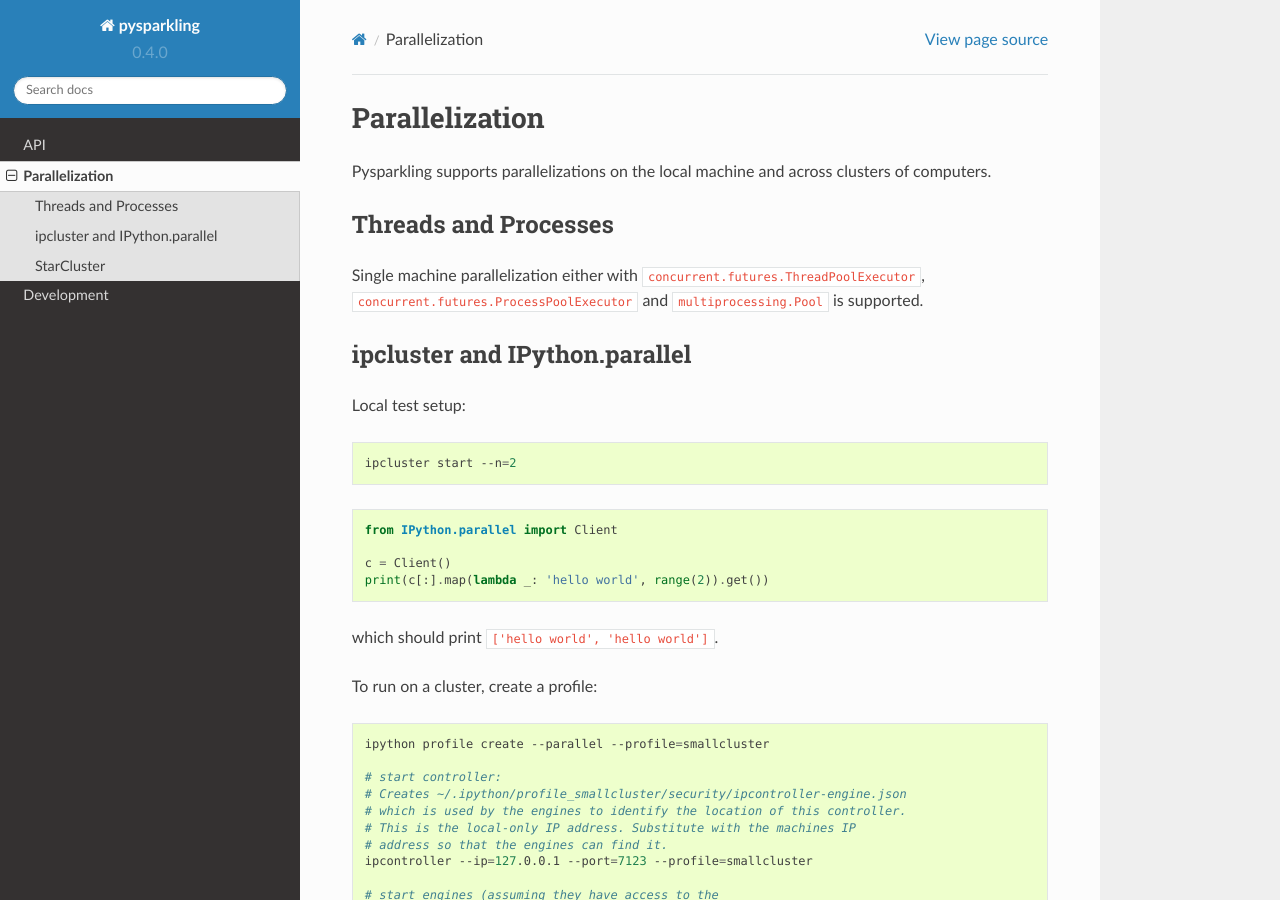
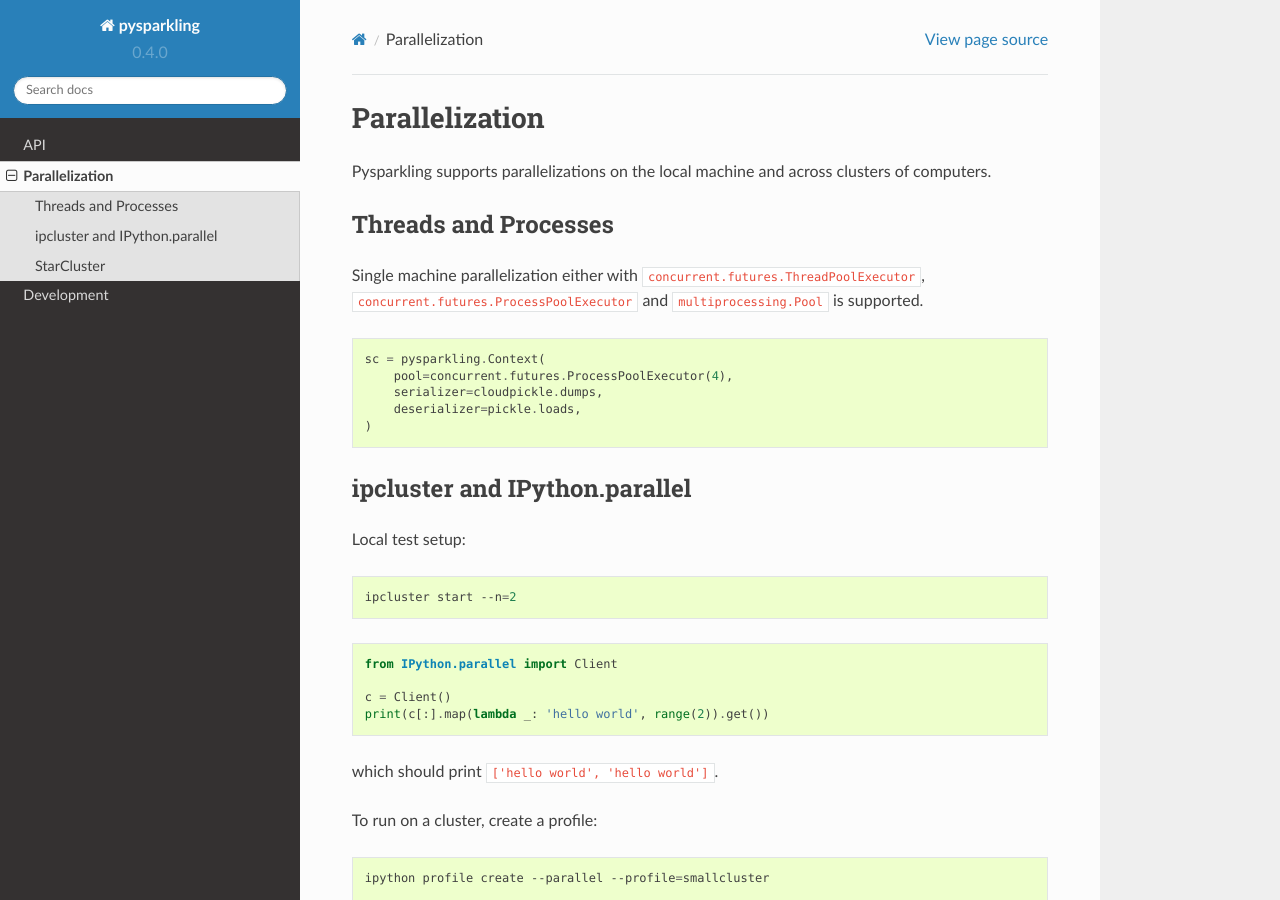
Before and after one commit to svenkreiss/pysparkling, a Sphinx documentation site: the page built from docs/sphinx/parallel.rst, in a window 1280 px wide and 900 px high. Built offline with Sphinx 7.4.7 and the Read the Docs theme 2.0.0, drawn with Linux system fonts in a browser that asks for light colours; pages that are not in the unit, such as notebooks, are missing from menus.

Commit message:
parallel processing example

```diff
--- a/docs/sphinx/parallel.rst
+++ b/docs/sphinx/parallel.rst
@@ -15,6 +15,16 @@
 ``concurrent.futures.ThreadPoolExecutor``,
 ``concurrent.futures.ProcessPoolExecutor`` and
 ``multiprocessing.Pool`` is supported.
+
+
+.. code-block:: python
+
+    sc = pysparkling.Context(
+        pool=concurrent.futures.ProcessPoolExecutor(4),
+        serializer=cloudpickle.dumps,
+        deserializer=pickle.loads,
+    )
+
 
 
 ipcluster and IPython.parallel
```
